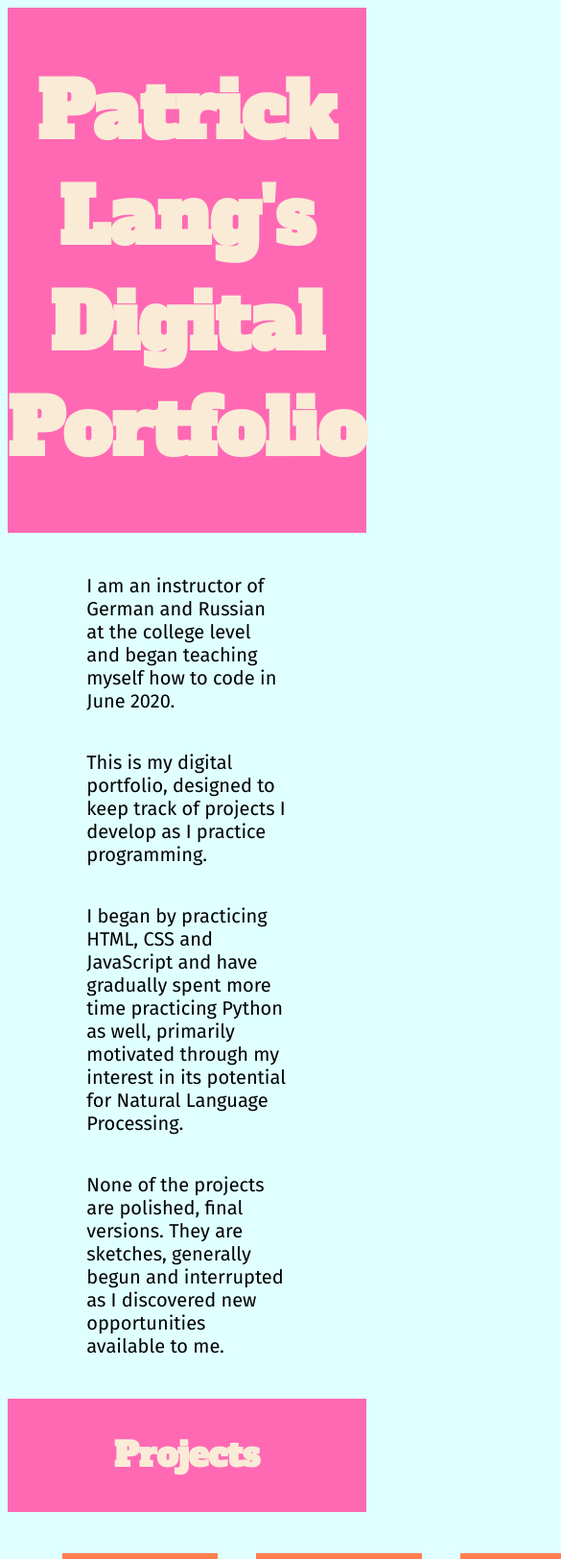
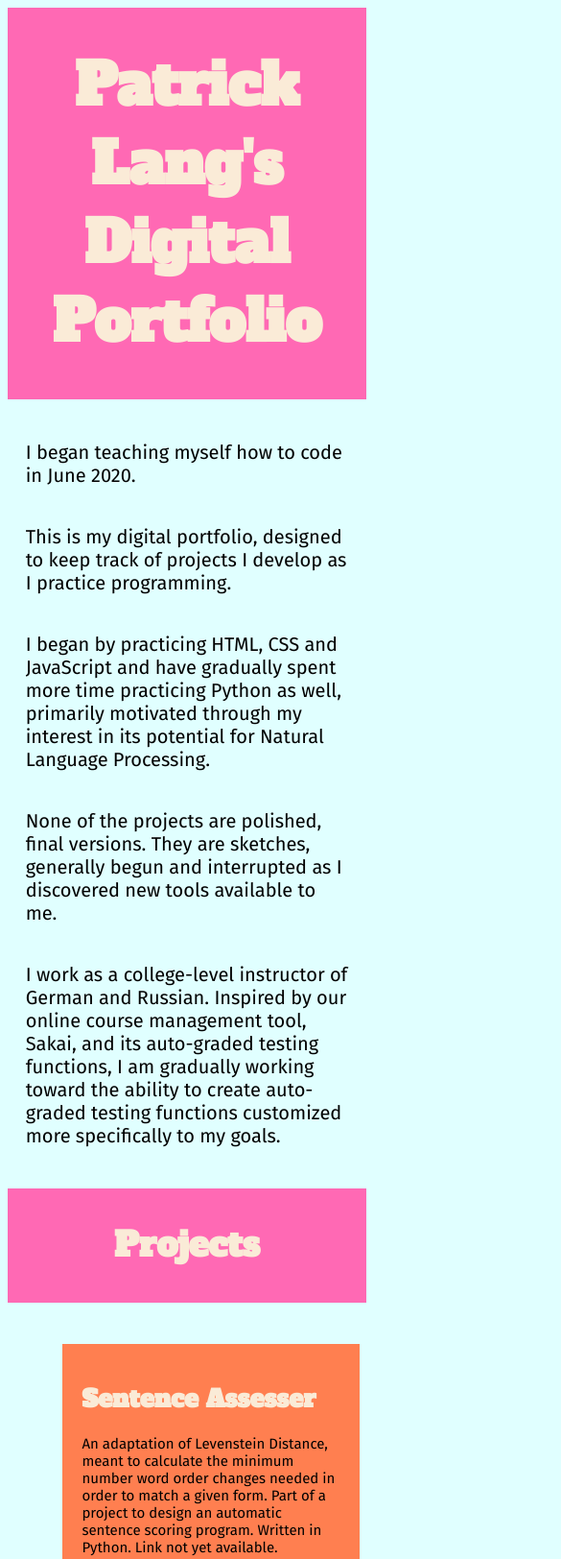
Before and after one commit to patricklang87/portfolio, a plain HTML site: page index.html in a window 390 px wide. Shown: the top 1624 px of the page at 96% size, 585 px wide, since content can reach past the window. Drawn offline with Linux system fonts and the light colour scheme.

Commit message:
improved responsiveness and added dweeb link

```diff
--- a/index.html
+++ b/index.html
@@ -21,11 +21,12 @@
           </div>
           <br>
           <div id="info">
-            <p>I am an instructor of German and Russian at the college level and began teaching myself how to code in June 2020.
+            <p>I began teaching myself how to code in June 2020.</p>
             <p>This is my digital portfolio, designed to keep track of projects I develop as I practice programming.</p>
             <p>I began by practicing HTML, CSS and JavaScript and have gradually spent more time practicing Python as well, primarily motivated through my interest in its potential for Natural Language Processing.</p>
-            <p>None of the projects are polished, final versions. They are sketches, generally begun and interrupted as I discovered new opportunities available to me.</p>
-          </div>
+            <p>None of the projects are polished, final versions. They are sketches, generally begun and interrupted as I discovered new tools available to me.</p>
+            <p>I work as a college-level instructor of German and Russian. Inspired by our online course management tool, Sakai, and its auto-graded testing functions, I am gradually working toward the ability to create auto-graded testing functions customized more specifically to my goals.</p>
+        </div>
           <br>
             <div id="nav-banner" class="heading">
                 <h3>Projects</h3>
--- a/index.js
+++ b/index.js
@@ -19,7 +19,7 @@ pushNewInfo("Vocab List Bulider", "tbd", "A simple program that allows vocab wor
 
 pushNewInfo("Battle Engine", "https://patricklang87.github.io/battle_engine/", "A simple RPG battle engine designed to practice the use of objects in JavaScript. Features Beverly, Battle Bot, and a Pack of Wild Dogs.", "Sept 2020", "Sept 2020");
 
-pushNewInfo("Are you a Dweeb?", "tbd", "A quiz to determine whether you are a dweeb. Written quickly to practice radio buttons in the HTML DOM. Link not yet available.", "Sept 2020", "Sept 2020");
+pushNewInfo("Are you a Dweeb?", "https://patricklang87.github.io/dweeb/", "A quiz to determine whether you are a dweeb. Written quickly to practice radio buttons in the HTML DOM.", "Sept 2020", "Sept 2020");
 
 pushNewInfo("Familie Spikhardt in Frankfurt", "https://patricklang87.github.io/spikhardt/", "A quiz on German adjectival endings written to practice working with the HTML DOM.", "July 2020", "July 2020");
 
--- a/resources/css/style.css
+++ b/resources/css/style.css
@@ -55,6 +55,8 @@ body {
     min-height: 2rem;
     padding: 1rem;
     margin: 1rem;
+    min-width: 270px;
+    max-width: 310px;
 }
 
 .grid-item p {
@@ -86,3 +88,23 @@ a {
     text-emphasis: none;
     color: inherit;
 }
+
+@media only screen and (max-width: 773px) {
+    #banner {
+        font-size: 1.5rem;
+    }
+
+    #info {
+        width: 90%;
+    }
+
+    #link-grid {
+        grid-template-columns: 1fr;
+    }
+}
+
+@media only screen and (max-width: 1170px) and (min-width: 774px) {
+    #link-grid {
+        grid-template-columns: repeat(2, 1fr);
+    }
+}
```
